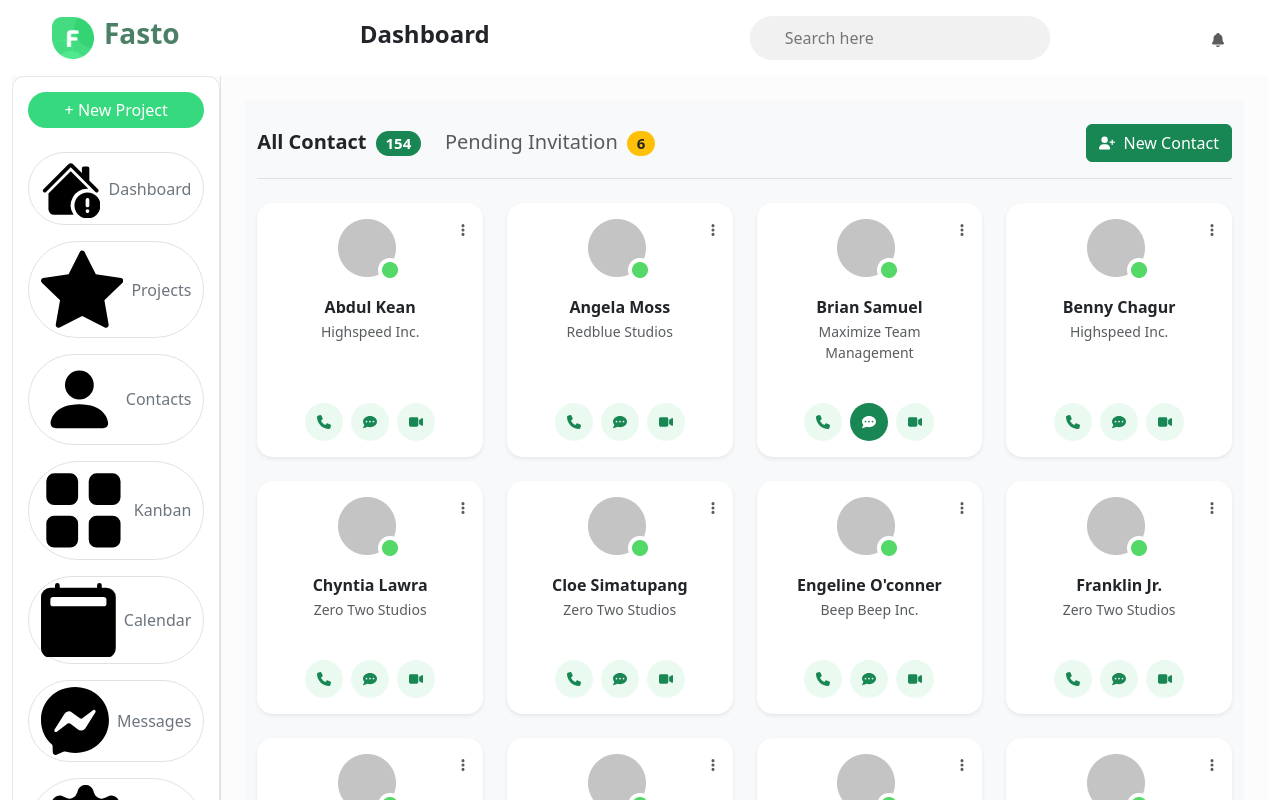
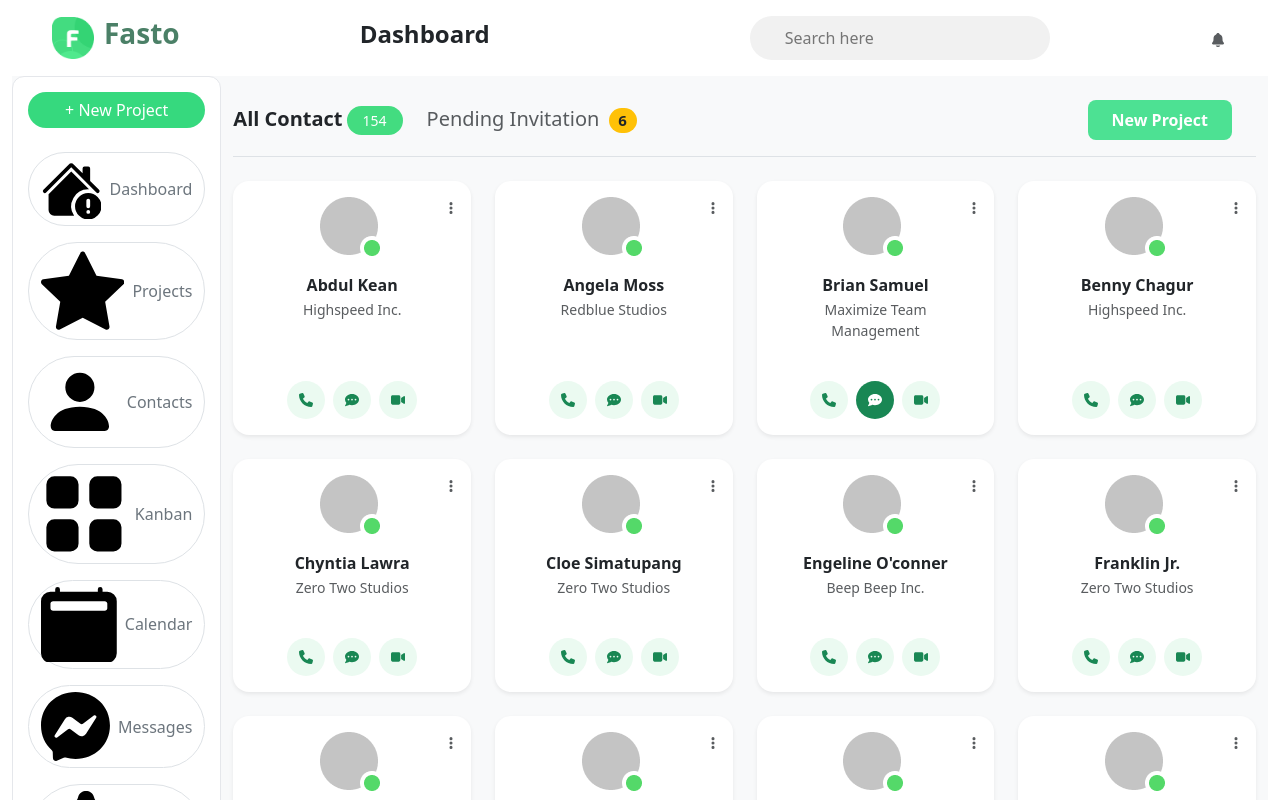
Before and after one commit to SumitYadav97/Fasto_Dashboard, a Next.js app: page /contacts in a window 1280 px wide. Shown: the top 800 px of the page. Built offline with nearby package versions, Linux system fonts and the light colour scheme.

Commit message:
update chnages

```diff
--- a/app/(dashboard)/contacts/page.js
+++ b/app/(dashboard)/contacts/page.js
@@ -3,6 +3,7 @@ import React from 'react';
 import { Container, Row, Col, Card, Button, Badge } from 'react-bootstrap';
 import './../../../public/user.png'
 import { FaPhone, FaCommentDots, FaVideo, FaUserPlus, FaEllipsisVertical } from 'react-icons/fa6';
+import { Grid3x3GapFill, List } from 'react-bootstrap-icons';
 const contactsData = [
   { id: 1, name: "Abdul Kean", company: "Highspeed Inc.", activeChat: false },
   { id: 2, name: "Angela Moss", company: "Redblue Studios", activeChat: false },
@@ -21,18 +22,27 @@ const contactsData = [
 const Contacts = () => {
   return (
     <Container className="py-4 bg-light" fluid="lg">
-
-      {/* Dashboard Header */}
       <header className="d-flex justify-content-between align-items-center mb-4 pb-3 border-bottom">
         <div className="d-flex gap-4 align-items-center">
-          <h5 className="mb-0 fw-bold text-dark">All Contact <Badge bg="success" pill className="ms-1">154</Badge></h5>
+          <h5 className="mb-0 fw-bold text-dark">All Contact<Button
+            className="ms-1 rounded-pill px-3 py-1 btn-sm border-0"
+            style={{ backgroundColor: "#43DC80", color: "#ffffff" }} // Swap with your preferred Hex color
+          >
+            154
+          </Button></h5>
           <h5 className="mb-0 text-muted fw-normal d-none d-sm-block">Pending Invitation <Badge bg="warning" text="dark" pill className="ms-1">6</Badge></h5>
         </div>
         <div>
-          <Button variant="success" className="d-flex align-items-center gap-2">
-            <FaUserPlus /> New Contact
-          </Button>
-        </div>
+          <div className="d-flex align-items-center gap-3">
+                     <Button variant="success" className="px-4 py-2 rounded-3 fw-bold border-0" style={{ backgroundColor: '#4de193' }}>
+                       New Project
+                     </Button>
+                     <div className="d-flex text-muted gap-2 fs-5">
+                       <List style={{ cursor: 'pointer' }} className="text-secondary" />
+                       <Grid3x3GapFill style={{ cursor: 'pointer', opacity: 0.5,color:"#43DC80" }} />
+                     </div>
+                   </div>
+                 </div>
       </header>
       <Row xs={1} sm={2} md={3} lg={4} className="g-4">
         {contactsData.map((contact) => (
--- a/app/(dashboard)/layout.js
+++ b/app/(dashboard)/layout.js
@@ -10,12 +10,12 @@ export default function Layout({ children }) {
     <>
       <Container fluid>
         <Header />
-        <Row className="g-0 min-vh-100">
+        <Row className="g-0 ">
 
-          <Col md={2} className="bg-light border-end min-vh-100">
-            <Sidebar />
-          </Col>
-          <Col md={10} className="p-4 bg-light-subtle">
+        <Col md={2} className="bg-light min-vh-100">
+          <Sidebar />
+        </Col>
+          <Col md={10} className="bg-ligh">
             {children}
           </Col>
 
--- a/app/(dashboard)/projects/page.js
+++ b/app/(dashboard)/projects/page.js
@@ -85,7 +85,7 @@ export default function ProjectDashboard() {
             </Button>
             <div className="d-flex text-muted gap-2 fs-5">
               <List style={{ cursor: 'pointer' }} className="text-secondary" />
-              <Grid3x3GapFill style={{ cursor: 'pointer', opacity: 0.5 }} />
+              <Grid3x3GapFill style={{ cursor: 'pointer', opacity: 0.5,color:"#43DC80" }} />
             </div>
           </div>
         </div>
--- a/app/page.js
+++ b/app/page.js
@@ -11,7 +11,7 @@ export default function Home() {
         <Col md={2} className="bg-light min-vh-100">
           <Sidebar />
         </Col>
-        <Col md={9} className="p-4">
+        <Col md={10} className="p-4">
           <Dashboard />
         </Col>
       </Row>
```
Also changed, not shown: app/(dashboard)/page.js (+2 -88 lines).
